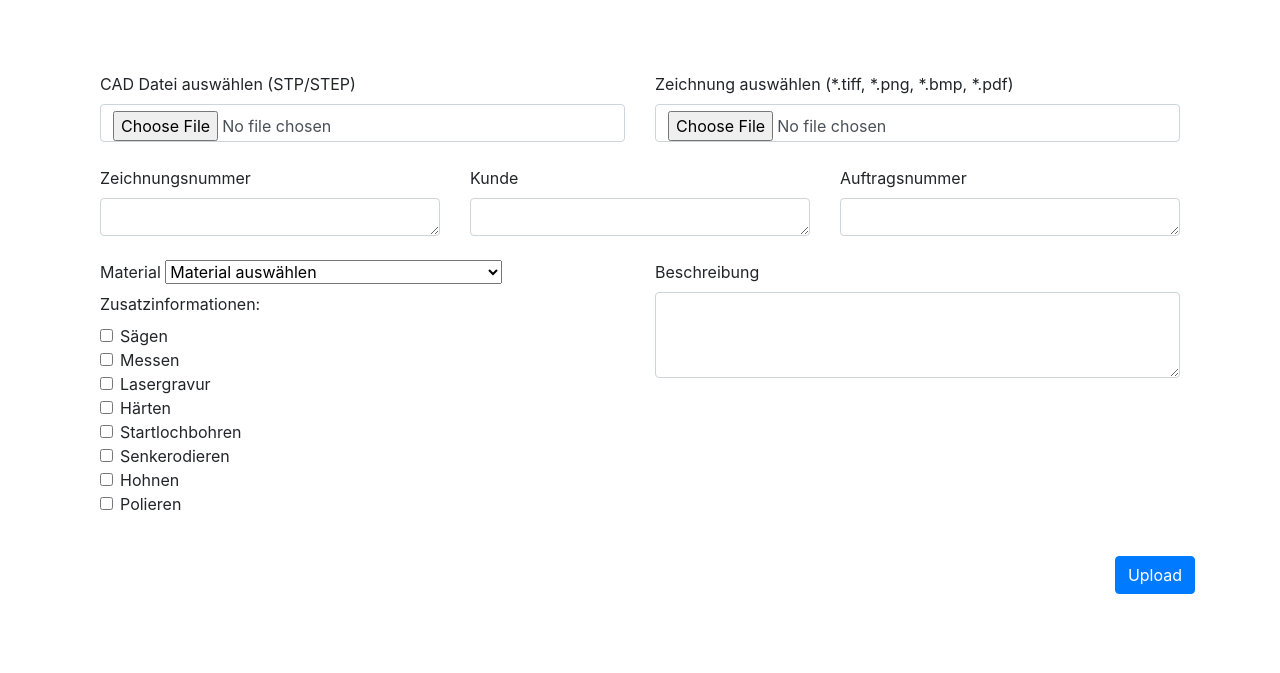
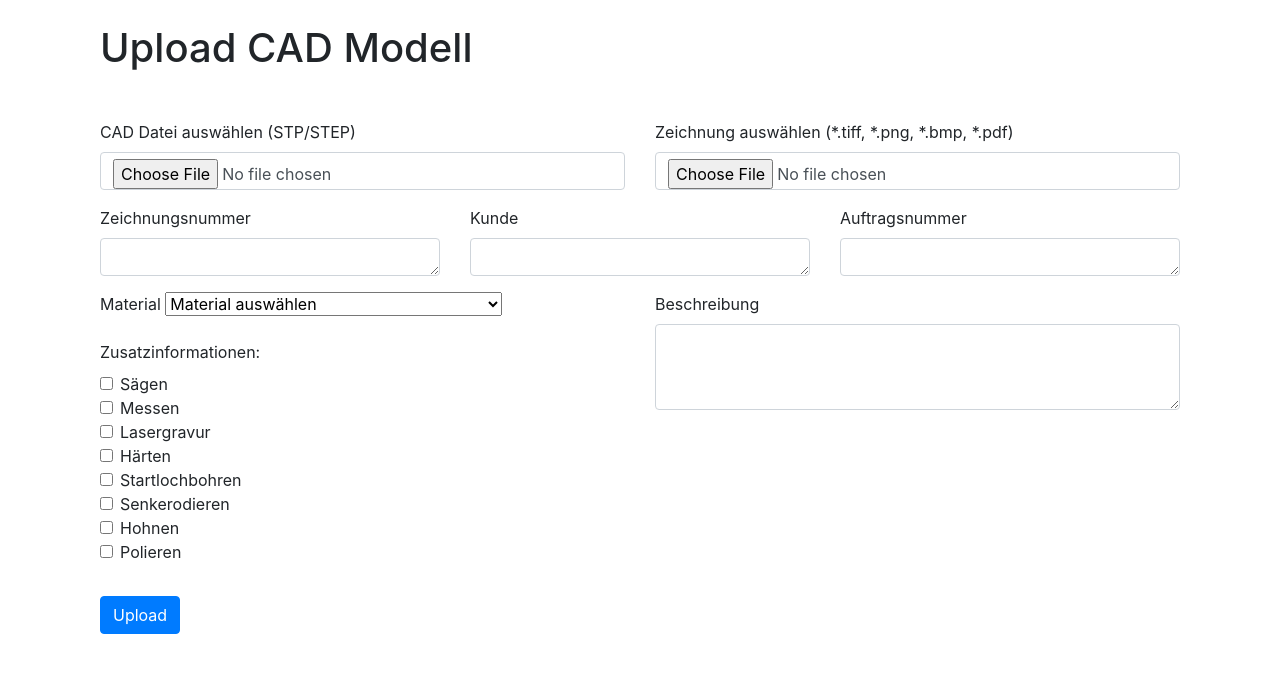
Before and after one commit to upchris/Demonstrator, a Flask app: page /upload in a window 1280 px wide. Shown: the part 56-729 px from the top of the page. Run offline with Flask 3, Linux system fonts and the light colour scheme; some libraries are stand-ins or nearby versions.

Commit message:
beautify upload form

```diff
--- a/templates/upload.html
+++ b/templates/upload.html
@@ -1,111 +1,98 @@
 {% extends 'base.html' %}
 
-
 {% block title %}Upload CAD Modell{% endblock %}
-
-
 
 {% block content %}
 
 <div class="container">
-    <br>
-    <br>
+  <h1 class="mb-5">Upload CAD Modell</h1>
+
   <form method="post" enctype="multipart/form-data">
-        <div class="row">
-          <div class="col">          <label for="file" class="form-label">CAD Datei auswählen (STP/STEP)</label>
+    <div class="row mb-3">
+      <div class="col">
+        <label for="file" class="form-label">CAD Datei auswählen (STP/STEP)</label>
         <input class="form-control" type="file" id="file" name="file" accept=".stp, .step" required>
       </div>
       <div class="col">
-
-          <label for="file" class="form-label">Zeichnung auswählen (*.tiff, *.png, *.bmp, *.pdf)</label>
+        <label for="drawingFile" class="form-label">Zeichnung auswählen (*.tiff, *.png, *.bmp, *.pdf)</label>
         <input class="form-control" type="file" id="drawingFile" name="drawingFile" accept=".tiff, .png, .bmp, .pdf">
       </div>
     </div>
 
-        <br>
-
-
-        <div class="row">
-
+    <div class="row mb-3">
       <div class="col">
-                      <label for="text_input" class="form-label">Zeichnungsnummer</label>
+        <label for="drawingNumber" class="form-label">Zeichnungsnummer</label>
         <textarea class="form-control" id="drawingNumber" name="drawingNumber" rows="1"></textarea>
       </div>
       <div class="col">
-          <label for="text_input" class="form-label">Kunde</label>
+        <label for="customer" class="form-label">Kunde</label>
         <textarea class="form-control" id="customer" name="customer" rows="1"></textarea>
       </div>
       <div class="col">
-          <label for="text_input" class="form-label">Auftragsnummer</label>
+        <label for="orderNumber" class="form-label">Auftragsnummer</label>
         <textarea class="form-control" id="orderNumber" name="orderNumber" rows="1"></textarea>
       </div>
     </div>
 
-
-<br>
-    <div class="row">
+    <div class="row mb-3">
       <div class="col">
         <label class="form-label">Material</label>
         <select class="form-select" name="material">
-        <option value="" selected> Material auswählen</option>
+          <option value="" selected>Material auswählen</option>
           {% for choice in material %}
           <option value="{{ choice.name }}">{{ choice.value }}</option>
           {% endfor %}
         </select>
 
-
-<div class="form-group">
+        <div class="form-group mt-3">
           <label>Zusatzinformationen:</label>
           <div class="form-check">
             <input class="form-check-input" type="checkbox" name="isSawing">
-      <label class="form-check-label"> Sägen</label>
+            <label class="form-check-label">Sägen</label>
           </div>
           <div class="form-check">
             <input class="form-check-input" type="checkbox" name="isMeasuring">
-    <label class="form-check-label"> Messen</label>
+            <label class="form-check-label">Messen</label>
           </div>
           <div class="form-check">
             <input class="form-check-input" type="checkbox" name="isLaserEngraving">
-  <label class="form-check-label"> Lasergravur</label>
+            <label class="form-check-label">Lasergravur</label>
           </div>
-
           <div class="form-check">
             <input class="form-check-input" type="checkbox" name="isHardening">
-  <label class="form-check-label"> Härten</label>
+            <label class="form-check-label">Härten</label>
           </div>
-
           <div class="form-check">
             <input class="form-check-input" type="checkbox" name="isStartholeDrilling">
-  <label class="form-check-label"> Startlochbohren</label>
+            <label class="form-check-label">Startlochbohren</label>
           </div>
-
           <div class="form-check">
             <input class="form-check-input" type="checkbox" name="isSinkEroding">
-  <label class="form-check-label"> Senkerodieren</label>
+            <label class="form-check-label">Senkerodieren</label>
           </div>
           <div class="form-check">
             <input class="form-check-input" type="checkbox" name="isHoning">
-  <label class="form-check-label"> Hohnen</label>
+            <label class="form-check-label">Hohnen</label>
           </div>
           <div class="form-check">
             <input class="form-check-input" type="checkbox" name="isPolishing">
-  <label class="form-check-label"> Polieren</label>
+            <label class="form-check-label">Polieren</label>
           </div>
         </div>
       </div>
 
       <div class="col">
-    <label for="text_input" class="form-label">Beschreibung</label>
-    <textarea class="form-control" id="text_input" name="comment" rows="3"></textarea>
+        <div class="mb-3">
+          <label for="comment" class="form-label">Beschreibung</label>
+          <textarea class="form-control" id="comment" name="comment" rows="3"></textarea>
+        </div>
+      </div>
     </div>
 
+    <div class="text-end">
+      <button class="btn btn-primary" type="submit">Upload</button>
     </div>
+  </form>
 </div>
-<br>
-        <p class="float-right">
-            <button class="btn btn-primary float right" type="submit">Upload</button>
-          </p>
-          </form>
 
-    </div>
 {% endblock %}
```
Lines whose indentation alone changed are shown as unchanged.
